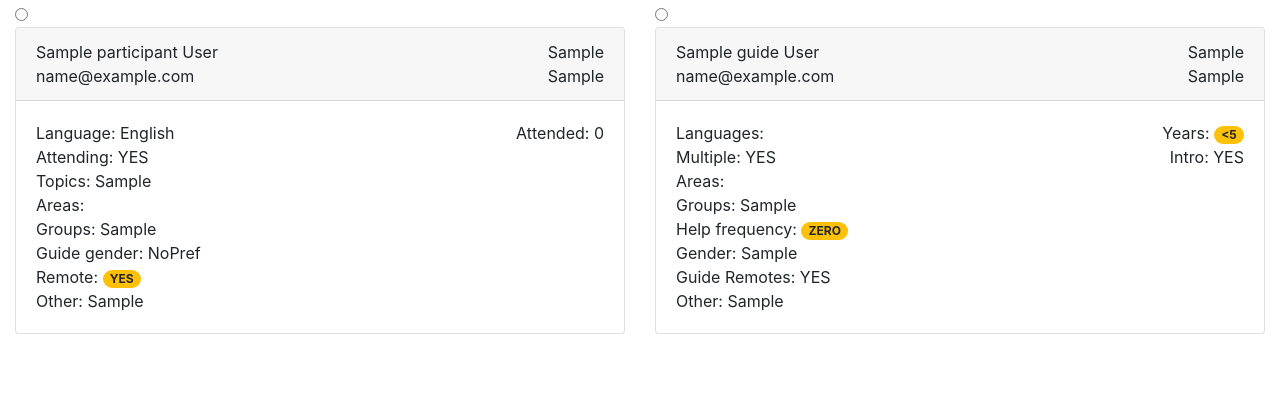
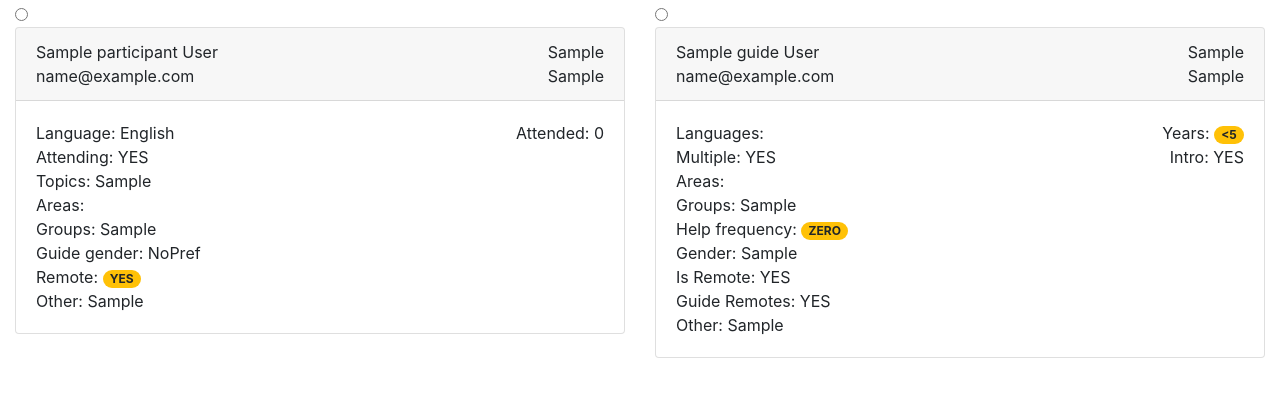
Before and after one commit to ietf-tools/ietf-guides, a Django app: page /guides/make_match in a window 1280 px wide. Shown: the part 272-669 px from the top of the page. Run offline with Django 3.2, Linux system fonts and the light colour scheme; a user stored in the database is signed in; data comes from the database, SQL or seed files in the repository; tables that the repository leaves empty hold one stand-in row (values such as "Sample post"); some libraries are stand-ins or nearby versions.

Commit message:
feat: add a new guide attribute for whether they are remote or not (#74)
* feat: add a new guide attribute for whether they are remote or not

* fix: guides remote default set to NO instead of MAYBE

* fix: update the guides/remote migration to use the NO default

```diff
--- a/guides/models.py
+++ b/guides/models.py
@@ -148,6 +148,7 @@ class Guide(models.Model):
     give_intro = models.CharField('Are you willing to give a general introduction of the IETF to a newcomer program participant?', max_length=32, choices=YNM_CHOICES, default=YNM_YES, help_text="<em>(Sometimes it is not possible to exactly match guides with participants and their preferred technical areas)</em>")
     areas = models.ManyToManyField(Area, verbose_name='What IETF area(s) are you involved in?')
     groups = models.CharField('Which working groups are you most able to help people with?', max_length=256, default="", blank=True)
+    remote = models.CharField('Will you be attending remotely?', max_length=32, choices=YN_CHOICES, default=YNM_NO)
     accept_remote = models.CharField('Are you willing to guide remote participants?',max_length=32, choices=YNM_CHOICES, default=YNM_YES)
     additional_info = models.TextField('Is there anything else we should know?',
                                        blank=True)
--- a/guides/templates/guides/guide_card.html
+++ b/guides/templates/guides/guide_card.html
@@ -62,6 +62,7 @@
           {% endif %}
       </div>
       <div>Gender: {{ guide.gender }}</div>
+      <div>Is Remote: {{ guide.remote }}</div>
       <div>Guide Remotes: {{ guide.accept_remote }}</div>
       <div>Other: {{ guide.additional_info }}</div>
     </div>
```
Also changed, not shown: guides/migrations/0018_guide_remote.py (added), guides/migrations/0019_alter_guide_remote.py (added).
